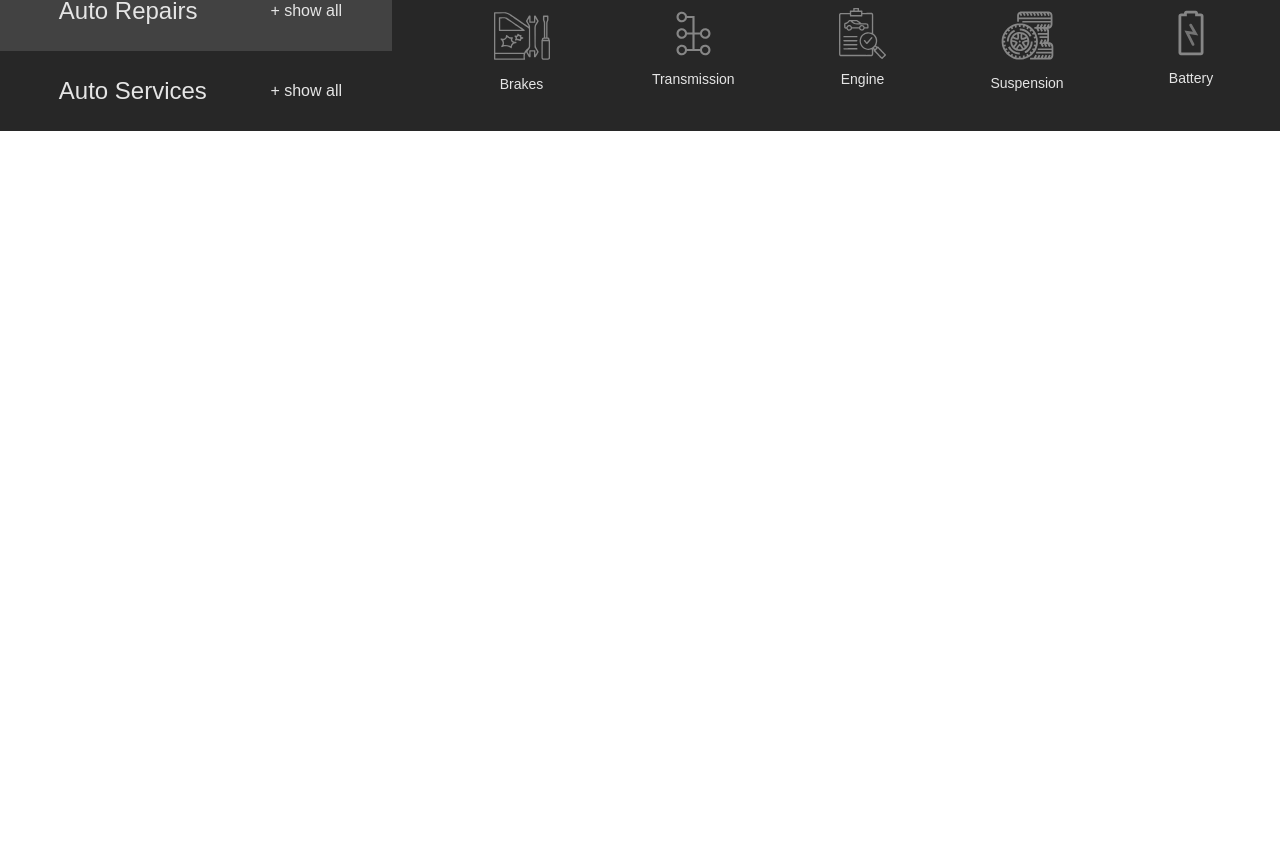
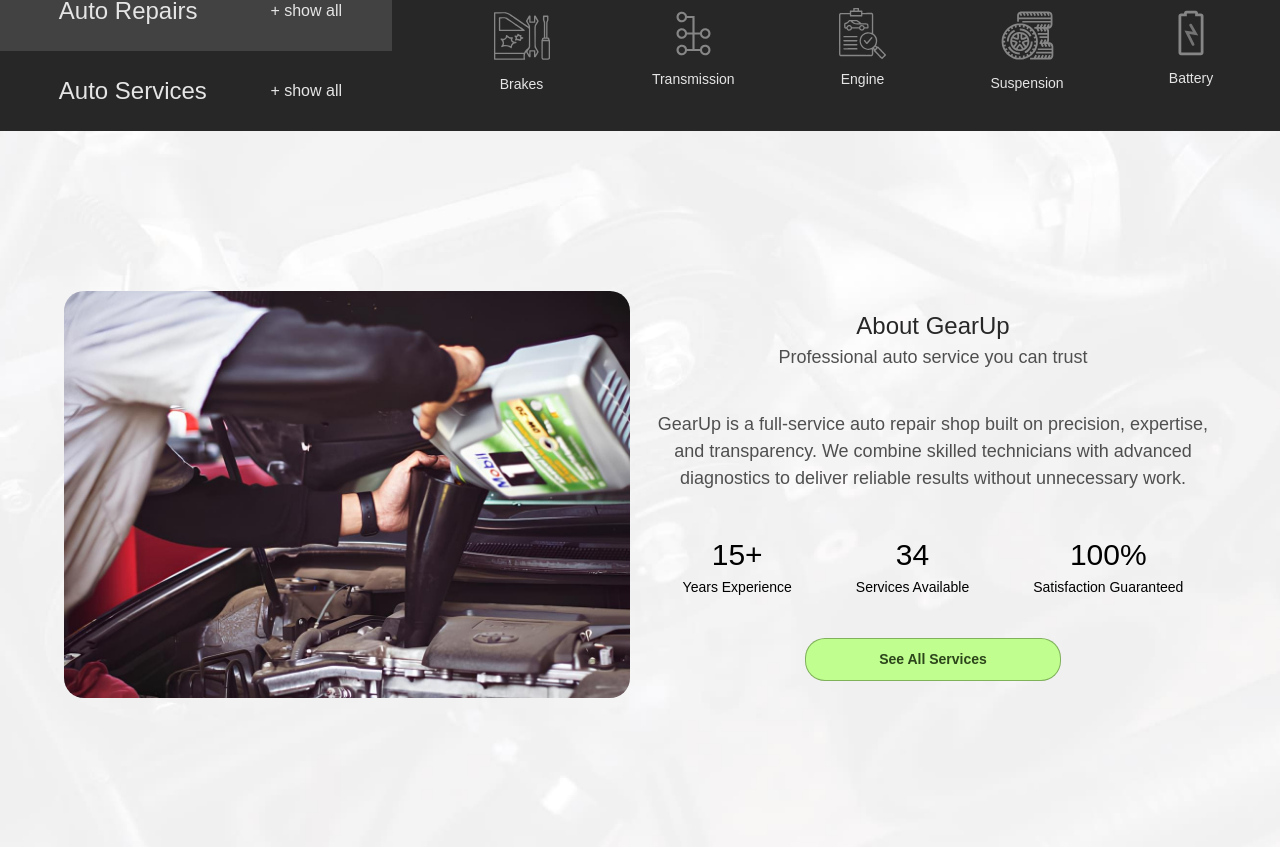
Before and after one commit to Aarni-FangMayer/GearUp, a React (Vite) app: page / in a window 1280 px wide. Shown: the part 669-1516 px from the top of the page. Before the commit the page ends 800 px from the top, so only its background shows below. Built offline with nearby package versions, Linux system fonts and the light colour scheme.

Commit message:
feat: Implement and fully adapt About section for all devices

```diff
--- a/src/page_sections/about_section/About.jsx
+++ b/src/page_sections/about_section/About.jsx
@@ -1,12 +1,48 @@
-// import React from 'react'
-// import './About.css'
+import React from "react";
+import "./About.css";
+import aboutImage from "../../assets/img/about_image.jpg";
 
-// const About = () => {
-//   return (
-//     <div>
-//       this is about section
-//     </div>
-//   )
-// }
+import Highlight from "../../components/ui/highlight_item/Highlight";
+import Button from "../../components/buttons/base_button/Button";
 
-// export default About
+const About = ({ id }) => {
+  return (
+    <section className="about-section" id={id}>
+      <div className="about-section__content base-grid">
+        <img
+          className="about-section__image"
+          src={aboutImage}
+          alt="Changing car oil"
+        />
+        <div className="about-section__text">
+          <div className="about-section__titles">
+            <h3 className="about-section__title">About GearUp</h3>
+            <div className="about-section__subtitle subtitle">
+              Professional auto service you can trust
+            </div>
+          </div>
+          <p className="about-section__description">
+            GearUp is a full-service auto repair shop built on precision,
+            expertise, and transparency. We combine skilled technicians with
+            advanced diagnostics to deliver reliable results without unnecessary
+            work.{" "}
+          </p>
+          <div className="about-section__highlits">
+            <Highlight number="15+" text="Years Experience" />
+            <Highlight number="34" text="Services Available" />
+            <Highlight number="100%" text="Satisfaction Guaranteed" />
+          </div>
+          <div className="about-section__button">
+            <Button
+              priority="primary"
+              text="See All Services"
+              onClick={() => console.log("primary clicked")}
+            />
+          </div>
+        </div>
+      </div>
+    </section>
+  );
+};
+
+export default About;
--- a/src/page_sections/about_section/about.css
+++ b/src/page_sections/about_section/about.css
@@ -0,0 +1,83 @@
+.about-section {
+    width: 100vw;
+    height: auto;
+    background-image: url('../../assets/img/about_bg.jpg');
+    background-size: cover;
+    background-position: center;
+    background-repeat: no-repeat;
+    padding: 20vh 0;
+}
+
+.about-section__content {
+    height: 60vh;
+}
+
+.about-section__image {
+    grid-column: 1/4;
+    width: 100%;
+    height: 100%;
+    border-radius: 20px;
+}
+
+.about-section__text {
+    grid-column: 4/7;
+    width: 100%;
+    display: flex;
+    flex-direction: column;
+    justify-content: center;
+}
+
+.about-section__titles {
+    margin-bottom: 40px;
+}
+
+.about-section__title {
+    color: var(--dark);
+}
+
+.about-section__subtitle {
+    color: #4F4F4F;
+}
+
+.about-section__description {
+    text-align: center;
+    color: #4F4F4F;
+}
+
+.about-section__highlits {
+    display: flex;
+    justify-content: center;
+    gap: 5vw;
+    margin: 40px 0;
+}
+
+.about-section__button {
+    width: 20vw;
+    margin: 0 auto;
+}
+
+@media (max-width: 1024px) {
+    .about-section {
+        padding: 10vh 0;
+    }
+    .about-section__content {
+        height: auto;
+    }
+    .about-section__image {
+        grid-column: 1/3;
+    }
+    .about-section__text {
+        grid-column: 1/3;
+        padding-top: 50px;
+    }
+    .about-section__button {
+        width: 50vw;
+    }
+}
+
+@media (max-width: 550px) {
+    .about-section__highlits  {
+        display: flex;
+        flex-direction: column;
+    }
+}
--- a/src/pages/Home.jsx
+++ b/src/pages/Home.jsx
@@ -2,7 +2,7 @@ import React from 'react'
 import MobileMenu from '../components/navigation/mobilemenu/MobileMenu';
 import Hero from '../page_sections/hero_section/Hero';
 import PromoServices from '../page_sections/promo_section/PromoServices';
-// import About from '../page_sections/about_section/About';
+import About from '../page_sections/about_section/About';
 // import Trust from '../page_sections/trust_section/Trust';
 // import Services from '../page_sections/services_section/Services';
 // import Contacts from '../page_sections/contacts_section/Contacts';
@@ -14,13 +14,14 @@ const Home = () => {
         <MobileMenu />
         <Hero id="hero" />
         <PromoServices id="promo" />
+        <About id="about" />
 
     {/* <section id="promo">
 
     </section> */}
 
     {/* <section id="about">
-        <About />
+
     </section> */}
 
     {/* <section id="trust">
```
Also changed, not shown: src/assets/img/about_bg.jpg, src/assets/img/about_image.jpg.
